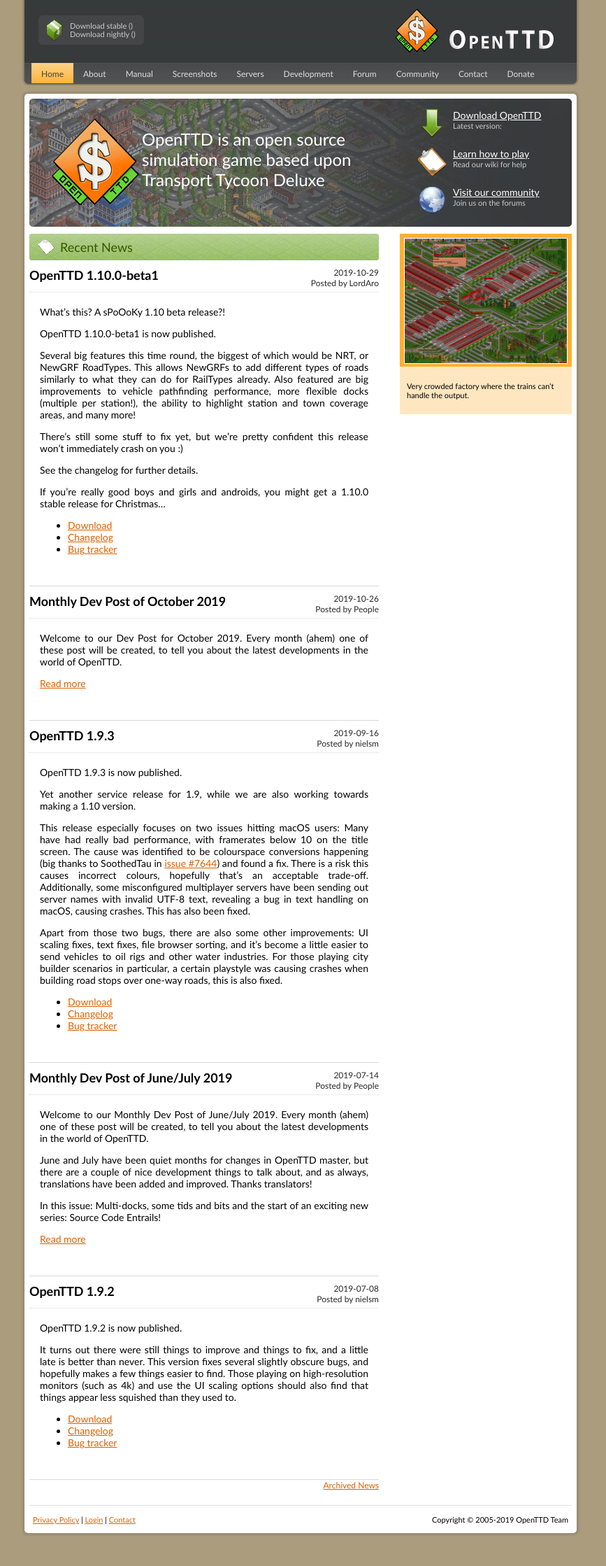
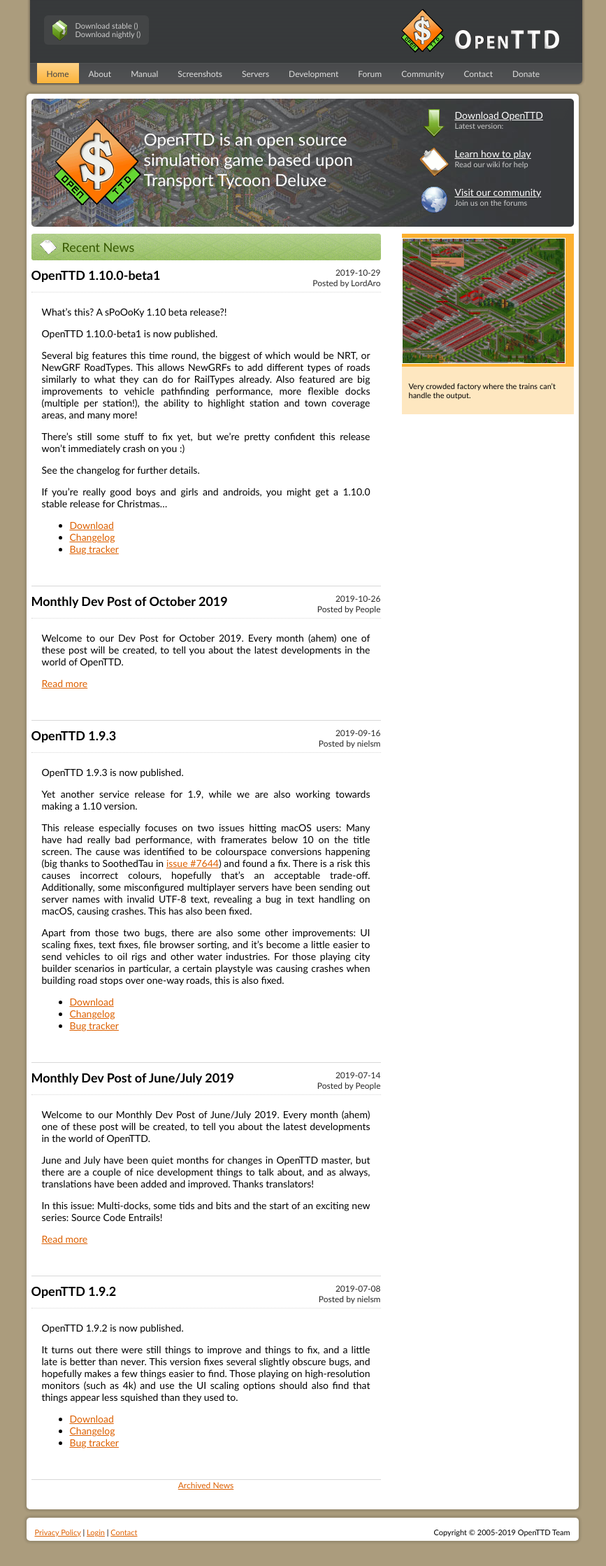
Before and after one commit to OpenTTD/website, a Jekyll site: the page built from pages/index.html, in a window 1280 px wide. Shown: the whole page at 70% size, without its empty margins (210-1077 px from the left). Built offline with Jekyll 4.4.1, drawn with Linux system fonts in a browser that asks for light colours.

Commit message:
Change: semantic HTML-elements for the pages main sections, corresponding CSS-rules
Further changes:

- remove background.png (replaced with CSS background-color)
- replace class name 'right' with 'further-link' because 'right' is based on the current optical represantation and with a change of that …

```diff
--- a/_layouts/default.html
+++ b/_layouts/default.html
@@ -18,7 +18,7 @@
         <title>OpenTTD{% if layout.section_title != nil %} | {{layout.section_title}}{% endif %} | {{ page.title }}</title>
     </head>
     <body>
-        <div id="header">
+        <header>
             {% assign latest_stable = site.downloads | where_exp: "download", "download.id == '/downloads/openttd-releases/latest'" | last %}
             {% assign latest_testing = site.downloads | where_exp: "download", "download.id == '/downloads/openttd-releases/testing'" | last %}
             {% assign latest_nightly = site.downloads | where_exp: "download", "download.id == '/downloads/openttd-nightlies/latest'" | last %}
@@ -48,8 +48,8 @@
                     <div id="openttd-logo-text"><a href="{{ site.baseurl }}"><img src="{{ site.staticurl }}/img/layout/openttd-logo.png" alt="OpenTTD" /></a></div>
                 </div>
             </div>
-        </div>
-        <div id="navigation">
+        </header>
+        <nav>
             <div id="navigation-left"></div>
             <div id="navigation-right"></div>
             <ul id="navigation-bar">
@@ -76,11 +76,11 @@
                     <a href="{{ site.baseurl }}/donate.html">Donate</a>
                 </li>
             </ul>
-        </div>
-        <div id="content-main">
+        </nav>
+        <main>
             {{ content }}
-            <hr id="hr-clear" />
-            <div id="content-bottom">
+        </main>
+        <footer>
             <div id="content-bottom-links">
                 <a href="{{ site.baseurl }}/policy.html">Privacy Policy</a> |
                 <a href="https://account.openttd.org/en/login">Login</a> |
@@ -89,7 +89,6 @@
              <div id="content-bottom-copyright">
                     Copyright &copy; 2005-{{ site.time | date: '%Y' }} OpenTTD Team
             </div>
-            </div>
-        </div>
+        </footer>
     </body>
 </html>
--- a/pages/index.html
+++ b/pages/index.html
@@ -63,7 +63,7 @@
                 {% for post in site.posts limit: 5 %}
                     {% include post_macro.html excerpt="true" %}
                 {% endfor %}
-                <div class="right"><a href="{{ site.baseurl }}/news/page/2/">Archived News</a></div>
+                <div class="further-link"><a href="{{ site.baseurl }}/news/page/2/">Archived News</a></div>
             </div>
         </div>
     </div>
--- a/pages/news_archive.html
+++ b/pages/news_archive.html
@@ -15,5 +15,5 @@
         {% include post_macro.html excerpt="true" %}
     {% endfor %}
 
-    <div class="right"><a href="{{ site.baseurl }}{{ paginator.next_page_path }}">More Archived News</a></div>
+    <div class="further-link"><a href="{{ site.baseurl }}{{ paginator.next_page_path }}">More Archived News</a></div>
 </div>
--- a/static/css/base.css
+++ b/static/css/base.css
@@ -1,13 +1,12 @@
-body {
-	margin: 0px;
-	padding: 0px;
-	text-align: center;
-}
 html {
-	background: url("../img/layout/background.png") repeat;
+	background: #ab9c7d;
 	color: black;
 	font-family: "Trebuchet MS", Arial, Verdana, Sans-Serif;
 	font-size: 12px;
+}
+body {
+	width: 785px;
+	margin: auto auto;
 }
 select {
 	color: black;
@@ -84,7 +83,7 @@
 	width: 763px;
 }
 
-#header {
+body > header {
 	background: url("../img/layout/header-bg.png") repeat;
 	height: 90px;
 	margin: 0px auto;
@@ -183,7 +182,7 @@
 	width: 151px;
 }
 
-#navigation {
+body > nav {
 	background: url("../img/layout/navigation-bg.png") repeat-x;
 	height: auto !important;
 	height: 32px;
@@ -232,18 +231,22 @@
 	color: #444444;
 }
 
-#content-main {
+main {
 	background-color: white;
 	margin: 12px auto;
 	width: 776px;
 	padding: 7px;
-	margin-bottom: 36px;
 	border-radius: 5px;
-    box-shadow: 0 0 3px 3px rgba(0, 0, 0, 0.11);
+	box-shadow: 0 0 3px 3px rgba(0, 0, 0, 0.11);
 }
-#content-bottom {
-    overflow: hidden;
-	padding-bottom: 6px;
+body > footer {
+	background-color: white;
+	margin: 0 auto 36px auto;
+	width: 776px;
+	padding: 7px 7px 6px 7px;
+	overflow: hidden;
+	border-radius: 5px;
+	box-shadow: 0 0 3px 3px rgba(0, 0, 0, 0.11);
 }
 #content-bottom-links {
 	float: left;
--- a/static/css/page.css
+++ b/static/css/page.css
@@ -106,7 +106,7 @@
 	list-style-type: none;
 }
 
-.right {
-	float: right;
+.further-link {
 	margin-bottom: 20px;
+	text-align: center;
 }
```
Also changed, not shown: static/img/layout/background.png (deleted). Lines whose indentation alone changed are shown as unchanged.
